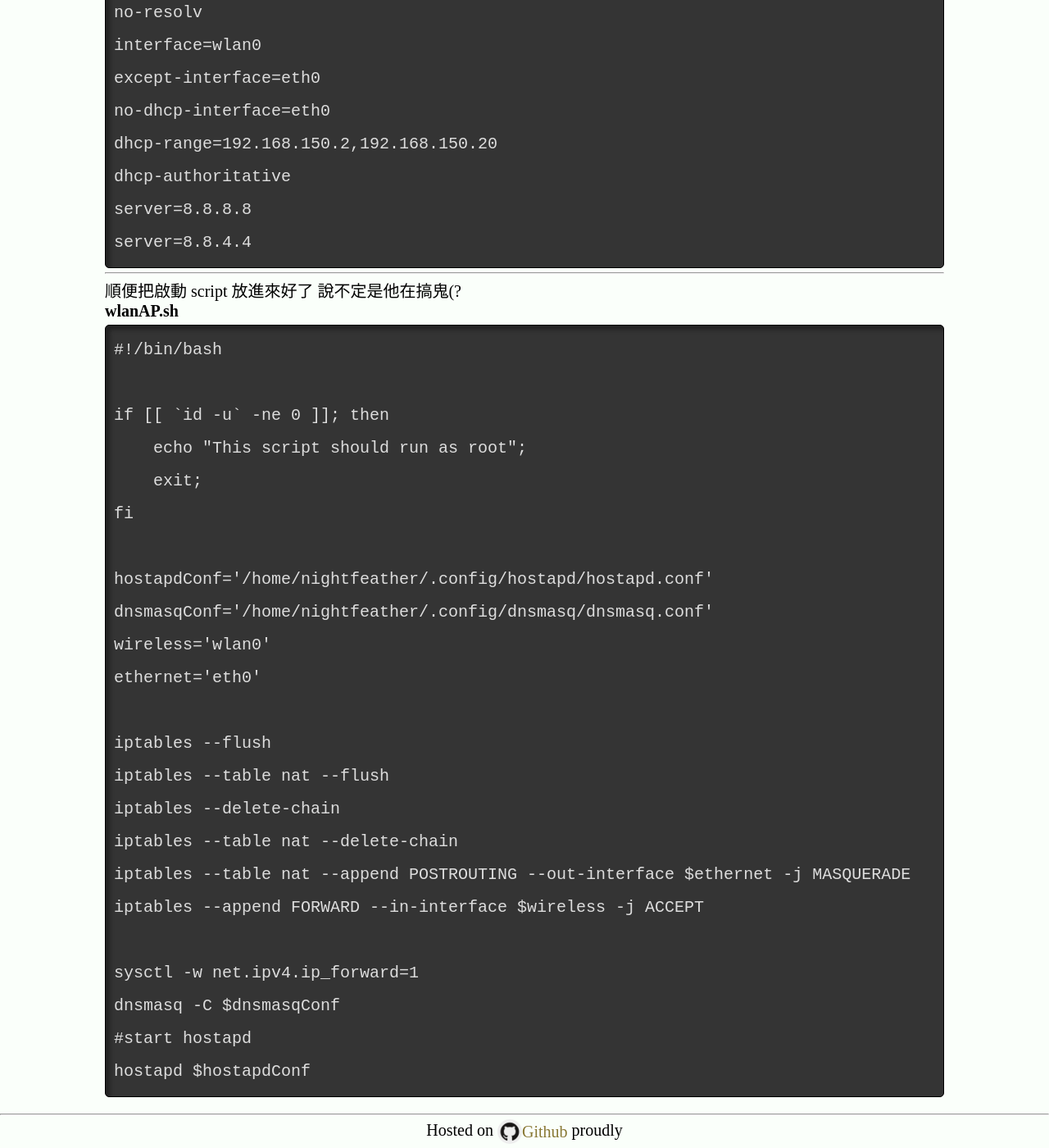
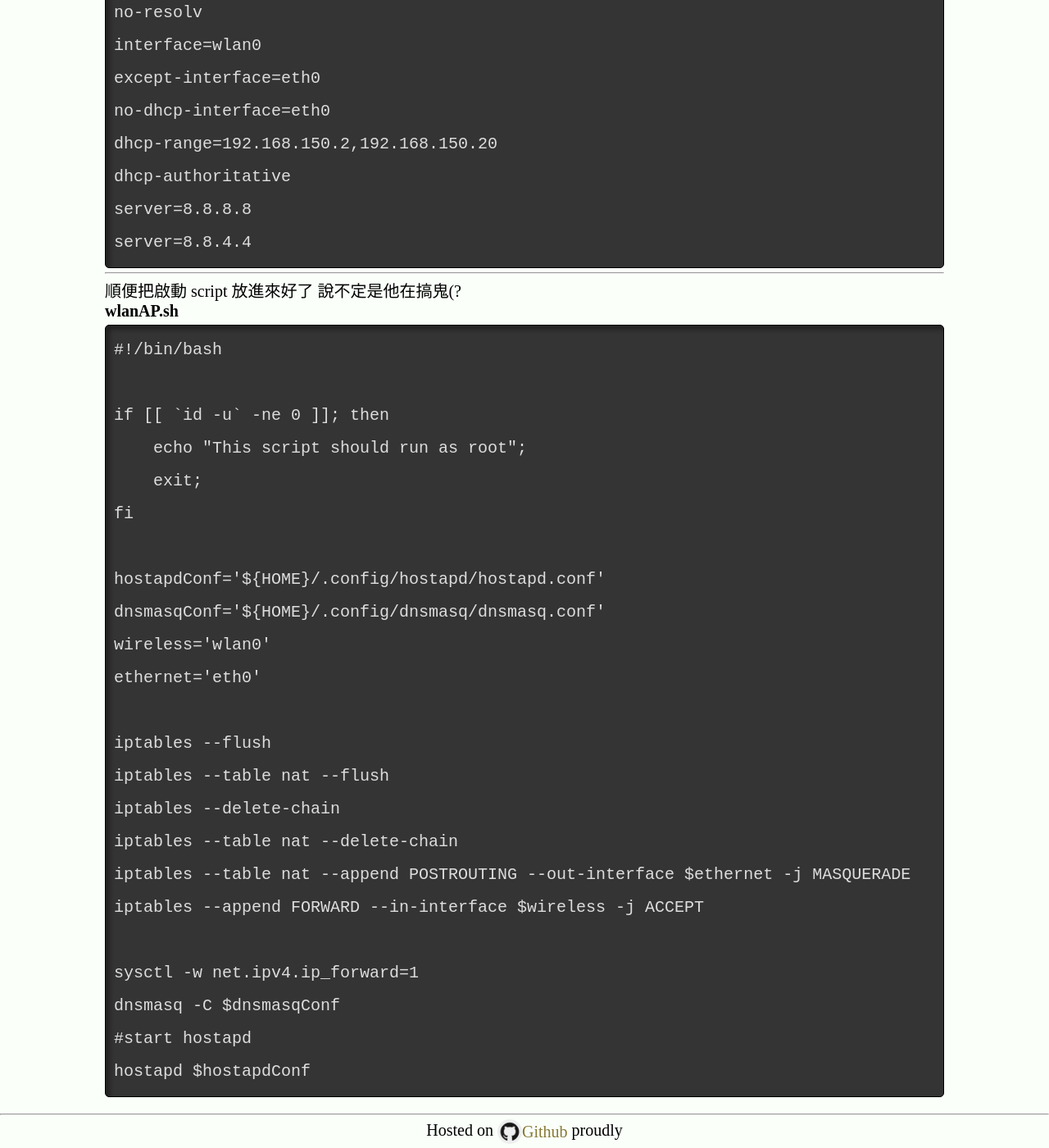
Before and after one commit to NightFeather/nightfeather.github.com, a Jekyll site: the page built from _posts/2014-02-09-linux-softap.md, in a window 1280 px wide and 1400 px high, scrolled down 1056 px. Shown: the whole window at 82% size. Built offline with Jekyll 4.4.1, drawn with Linux system fonts in a browser that asks for light colours; Markdown is read by kramdown in place of the engine named in the settings.

Commit message:
Minor Changes
Include more css pieces to webpage
Mask some personal info

```diff
--- a/_posts/2014-02-09-linux-softap.md
+++ b/_posts/2014-02-09-linux-softap.md
@@ -55,8 +55,8 @@ css: [ post ]
         exit;
     fi
 
-    hostapdConf='/home/nightfeather/.config/hostapd/hostapd.conf'
-    dnsmasqConf='/home/nightfeather/.config/dnsmasq/dnsmasq.conf'
+    hostapdConf='${HOME}/.config/hostapd/hostapd.conf'
+    dnsmasqConf='${HOME}/.config/dnsmasq/dnsmasq.conf'
     wireless='wlan0'
     ethernet='eth0'
 
```
Also changed, not shown: other parts of _posts/2014-02-09-linux-softap.md (+1 -1 lines), _posts/2014-02-03-testing.md (+1 -0 lines), _posts/2014-02-11-Drupal_Setup.md (+1 -1 lines), _posts/2014-03-30-Linux-Softs.md (+1 -1 lines), _posts/2014-04-02-RubyNotes.md (+1 -1 lines).
